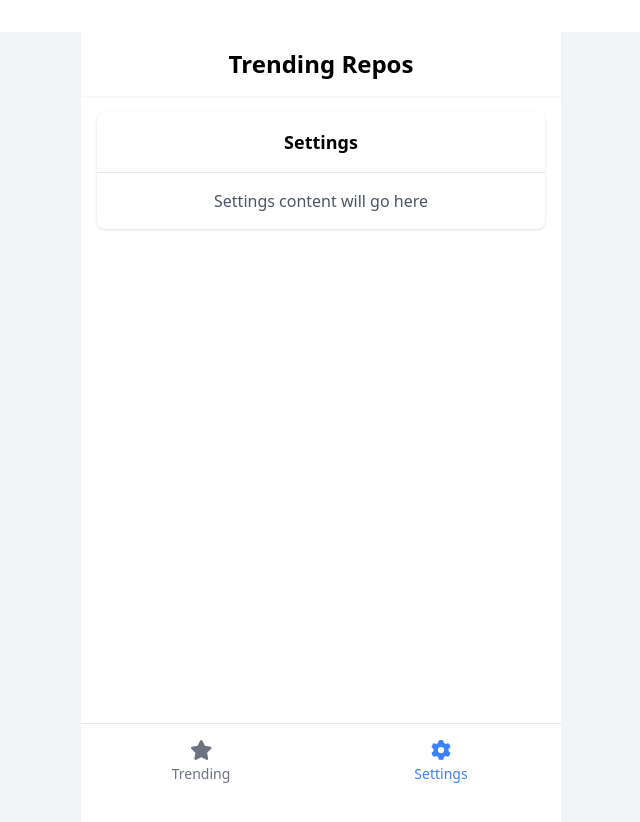
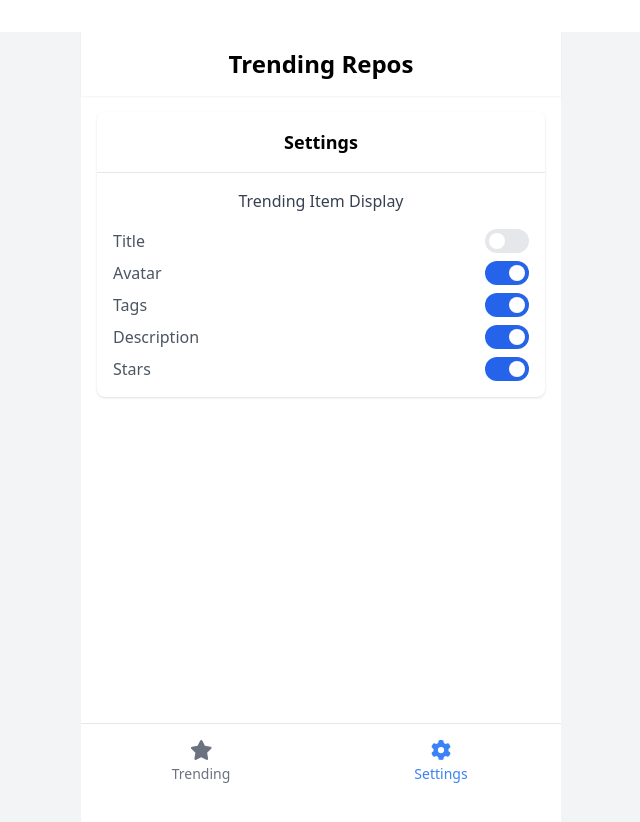
Before and after one commit to lufias/trending-repo-demo, a React (Vite) app: page /settings in a window 1280 px wide. Shown: the top 822 px of the page, without its empty margins (319-959 px from the left). Built offline with nearby package versions, Linux system fonts and the light colour scheme.

Commit message:
Add settings..

```diff
--- a/src/components/Trending/TrendingItem.tsx
+++ b/src/components/Trending/TrendingItem.tsx
@@ -1,5 +1,7 @@
 import { FontAwesomeIcon } from '@fortawesome/react-fontawesome';
 import { faStar } from '@fortawesome/free-solid-svg-icons';
+import { useSelector } from 'react-redux';
+import { selectTrendingItemSettings } from '../../store/slices/settingsSlice';
 
 interface Repository {
   owner: {
@@ -19,6 +21,8 @@ interface TrendingItemProps {
 }
 
 function TrendingItem({ repo, lastRepoElementRef = null }: TrendingItemProps) {
+  const settings = useSelector(selectTrendingItemSettings);
+
   // Color palette for tag backgrounds
   const tagColors = [
     'bg-blue-100 text-blue-600',
@@ -38,10 +42,13 @@ function TrendingItem({ repo, lastRepoElementRef = null }: TrendingItemProps) {
           {repo.full_name}
         </a>
       </h3>
+      {settings.showDescription && (
         <p className="text-gray-800 mt-2 text-left text-base font-normal">
           {repo.description || 'No description available'}
         </p>
+      )}
       <div className="flex items-center justify-between mt-4">
+        {settings.showAvatar && (
           <div className="flex items-center">
             <img
               src={repo.owner.avatar_url}
@@ -50,12 +57,15 @@ function TrendingItem({ repo, lastRepoElementRef = null }: TrendingItemProps) {
             />
             <span className="text-gray-800 font-medium text-base">{repo.owner.login}</span>
           </div>
+        )}
+        {settings.showStars && (
           <div className="flex items-center font-bold text-lg">
             <FontAwesomeIcon icon={faStar} className="mr-1 text-yellow-500" />
             <span className="text-gray-700">{repo.stargazers_count.toLocaleString()}</span>
           </div>
+        )}
       </div>
-      {repo.topics && repo.topics.length > 0 && (
+      {settings.showTags && repo.topics && repo.topics.length > 0 && (
         <div className="mt-3 flex flex-wrap gap-2">
           {repo.topics.slice(0, 3).map((topic, idx) => (
             <span
--- a/src/store/index.ts
+++ b/src/store/index.ts
@@ -1,9 +1,11 @@
 import { configureStore } from '@reduxjs/toolkit';
 import trendingReducer from './slices/trendingSlice.ts';
+import settingsReducer from './slices/settingsSlice';
 
 export const store = configureStore({
   reducer: {
     trending: trendingReducer,
+    settings: settingsReducer,
   },
   middleware: (getDefaultMiddleware) =>
     getDefaultMiddleware({
--- /dev/null
+++ b/src/store/slices/settingsSlice.ts
@@ -0,0 +1,35 @@
+import { createSlice, PayloadAction } from '@reduxjs/toolkit';
+
+interface SettingsState {
+  trendingItem: {
+    showAvatar: boolean;
+    showTags: boolean;
+    showDescription: boolean;
+    showStars: boolean;
+  };
+}
+
+const initialState: SettingsState = {
+  trendingItem: {
+    showAvatar: true,
+    showTags: true,
+    showDescription: true,
+    showStars: true,
+  },
+};
+
+const settingsSlice = createSlice({
+  name: 'settings',
+  initialState,
+  reducers: {
+    toggleTrendingItemSetting: (state, action: PayloadAction<keyof SettingsState['trendingItem']>) => {
+      state.trendingItem[action.payload] = !state.trendingItem[action.payload];
+    },
+  },
+});
+
+export const { toggleTrendingItemSetting } = settingsSlice.actions;
+
+export const selectTrendingItemSettings = (state: { settings: SettingsState }) => state.settings.trendingItem;
+
+export default settingsSlice.reducer;
--- a/src/views/Settings.tsx
+++ b/src/views/Settings.tsx
@@ -1,4 +1,14 @@
+import { useDispatch, useSelector } from 'react-redux';
+import { toggleTrendingItemSetting, selectTrendingItemSettings } from '../store/slices/settingsSlice';
+
 function Settings() {
+  const dispatch = useDispatch();
+  const settings = useSelector(selectTrendingItemSettings);
+
+  const handleToggle = (setting: keyof typeof settings) => {
+    dispatch(toggleTrendingItemSetting(setting));
+  };
+
   return (
     <div className="p-4">
       <div className="bg-white rounded-lg shadow">
@@ -6,7 +16,85 @@ function Settings() {
           <h2 className="text-lg font-semibold">Settings</h2>
         </div>
         <div className="p-4">
-          <p className="text-gray-600">Settings content will go here</p>
+          <div className="space-y-4">
+            <h3 className="text-md font-medium text-gray-700">Trending Item Display</h3>
+            <div className="space-y-2">
+              <div className="flex items-center justify-between">
+                <span className="text-gray-600">Title</span>
+                <button
+                  disabled
+                  className="relative inline-flex h-6 w-11 items-center rounded-full bg-gray-200 cursor-not-allowed"
+                >
+                  <span className="sr-only">Title visibility</span>
+                  <span className="inline-block h-4 w-4 transform rounded-full bg-white translate-x-1" />
+                </button>
+              </div>
+              <div className="flex items-center justify-between">
+                <span className="text-gray-600">Avatar</span>
+                <button
+                  onClick={() => handleToggle('showAvatar')}
+                  className={`relative inline-flex h-6 w-11 items-center rounded-full ${
+                    settings.showAvatar ? 'bg-blue-600' : 'bg-gray-200'
+                  }`}
+                >
+                  <span className="sr-only">Avatar visibility</span>
+                  <span
+                    className={`inline-block h-4 w-4 transform rounded-full bg-white ${
+                      settings.showAvatar ? 'translate-x-6' : 'translate-x-1'
+                    }`}
+                  />
+                </button>
+              </div>
+              <div className="flex items-center justify-between">
+                <span className="text-gray-600">Tags</span>
+                <button
+                  onClick={() => handleToggle('showTags')}
+                  className={`relative inline-flex h-6 w-11 items-center rounded-full ${
+                    settings.showTags ? 'bg-blue-600' : 'bg-gray-200'
+                  }`}
+                >
+                  <span className="sr-only">Tags visibility</span>
+                  <span
+                    className={`inline-block h-4 w-4 transform rounded-full bg-white ${
+                      settings.showTags ? 'translate-x-6' : 'translate-x-1'
+                    }`}
+                  />
+                </button>
+              </div>
+              <div className="flex items-center justify-between">
+                <span className="text-gray-600">Description</span>
+                <button
+                  onClick={() => handleToggle('showDescription')}
+                  className={`relative inline-flex h-6 w-11 items-center rounded-full ${
+                    settings.showDescription ? 'bg-blue-600' : 'bg-gray-200'
+                  }`}
+                >
+                  <span className="sr-only">Description visibility</span>
+                  <span
+                    className={`inline-block h-4 w-4 transform rounded-full bg-white ${
+                      settings.showDescription ? 'translate-x-6' : 'translate-x-1'
+                    }`}
+                  />
+                </button>
+              </div>
+              <div className="flex items-center justify-between">
+                <span className="text-gray-600">Stars</span>
+                <button
+                  onClick={() => handleToggle('showStars')}
+                  className={`relative inline-flex h-6 w-11 items-center rounded-full ${
+                    settings.showStars ? 'bg-blue-600' : 'bg-gray-200'
+                  }`}
+                >
+                  <span className="sr-only">Stars visibility</span>
+                  <span
+                    className={`inline-block h-4 w-4 transform rounded-full bg-white ${
+                      settings.showStars ? 'translate-x-6' : 'translate-x-1'
+                    }`}
+                  />
+                </button>
+              </div>
+            </div>
+          </div>
         </div>
       </div>
     </div>
```
Lines whose indentation alone changed are shown as unchanged.
